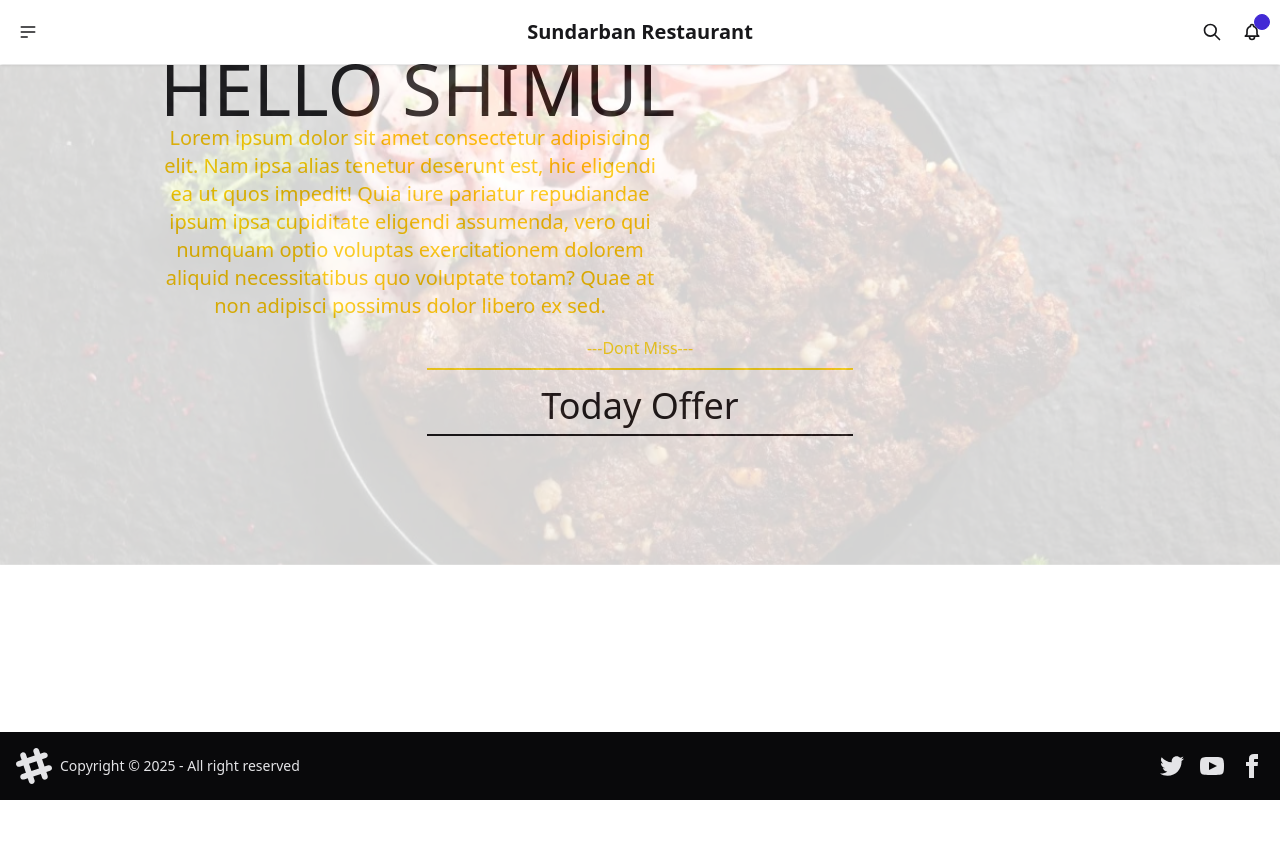
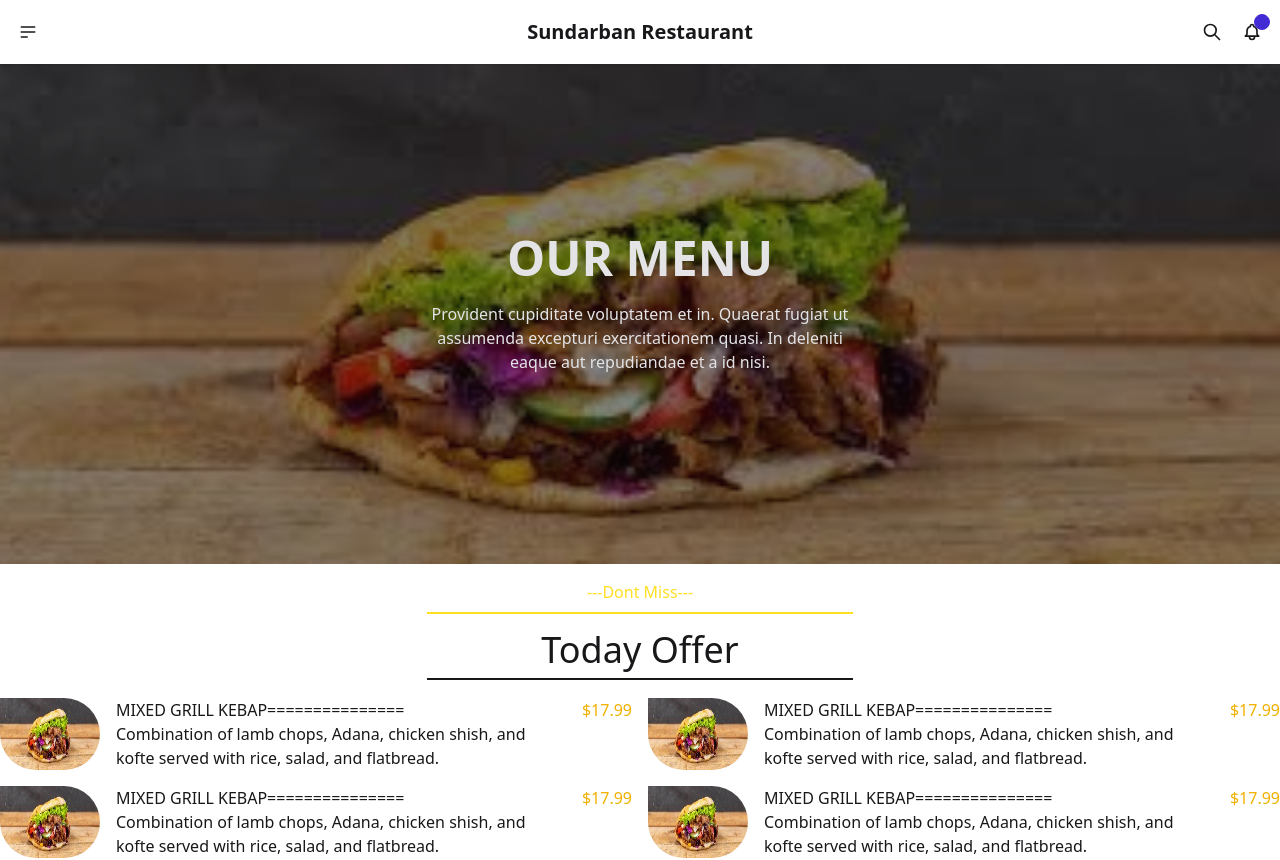
Before and after one commit to Shimul-Github/my-website, a React (Vite) app: page /menus in a window 1280 px wide. Shown: the top 860 px of the page. Before the commit the page ends 800 px from the top, so only its background shows below. Built offline with nearby package versions, Linux system fonts and the light colour scheme.

Commit message:
apply again menus and menucatagory with cover

```diff
--- a/src/Pages/Menus/MenuCatagory/MenuCatagory.jsx
+++ b/src/Pages/Menus/MenuCatagory/MenuCatagory.jsx
@@ -1,12 +1,29 @@
+import Cover from "../../../Shared/Cover/Cover";
+import MenuItem from "../../../Shared/MenuItem/MenuItem";
+import coverImg from '../../../assets/CoverImg/ADANAKEBAB-H1.jpg'
+// const slides = [
+//   coverImg,
+//   coverImg,
+//   coverImg,
+//   coverImg
 
-
-const MenuCatagory = () => {
-
-    return (
-        <div>
-
-        </div>
-    );
+// ]
+const MenuCatagory = ({ items, title, coverImg }) => {
+    console.log(items)
+  return (
+    <div>
+        {/* <Cover slides={slides} ></Cover> */}
+        { title && <Cover img={coverImg} title='Our Menu' ></Cover>}
+      <div className="grid md:grid-cols-2 gap-4 py-2.5 items-center">
+        {items.map((item) => (
+          <MenuItem key={item.id} item={item}></MenuItem>
+        ))}
+        <button className="border-2 p-4 bg-yellow-400 text-white rounded-2xl ml-96 ">
+          View Full Menus
+        </button>
+      </div>
+    </div>
+  );
 };
 
 export default MenuCatagory;
--- a/src/Pages/Menus/Menus.jsx
+++ b/src/Pages/Menus/Menus.jsx
@@ -1,13 +1,14 @@
 import {Helmet} from "react-helmet-async";
 import Cover from "../../Shared/Cover/Cover";
-// import coverImg from '../../assets/CoverImg/1.jpg'
+import coverImg from '../../assets/CoverImg/1.jpg'
 import useMenu from '../../hooks/useMenu.jsx'
 import SectionTitle from '../../Components/SectionTitle/SectionTitle.jsx'
+import MenuCatagory from "./MenuCatagory/MenuCatagory.jsx";
 const Menus = () => {
   const [menu]= useMenu()
   // console.log(menu)
   const todaysOffer = menu.filter(item=>item.category === 'offered')
-  const salads = menu.filter(item=>item.category === 'salads')
+  const salads = menu.filter(item=>item.category === 'salads') //salads ke select kore ctrl D marle duitai select hoye jabe.
   const pizza = menu.filter(item=>item.category === 'pizza')
   const soups = menu.filter(item=>item.category === 'soups')
   const desserts = menu.filter(item=>item.category === 'desserts')
@@ -17,11 +18,12 @@
       <Helmet>
         <title>Sundarban ||| Menus</title>
       </Helmet>
-      <Cover ></Cover>
+      <Cover img={coverImg} title='Our Menu' ></Cover>
       <SectionTitle
       subHeading='Dont Miss'
       heading='Today Offer'
       ></SectionTitle>
+      <MenuCatagory items={todaysOffer} ></MenuCatagory>
 
     </div>
   );
--- a/src/Shared/Cover/Cover.jsx
+++ b/src/Shared/Cover/Cover.jsx
@@ -6,71 +6,74 @@
 import coverImg3 from '../../assets/CoverImg/Turkish_tavuk_shish.jpg'
 import styles from './styles.module.css'
 
-const slides = [
-  coverImg,
-  coverImg1,
-  coverImg2,
-  coverImg3,
-]
+// const slides = [
+//   coverImg,
+//   coverImg1,
+//   coverImg2,
+//   coverImg3,
+// ]
 // console.log(slides)
-const Cover = () => {
-  const [index, set] = useState(0)
-  const transitions = useTransition(index, {
-    key: index,
-    from: { opacity: 0 },
-    enter: { opacity: 1 },
-    leave: { opacity: 0 },
-    config: { duration: 3000 },
-    onRest: (_a, _b, item) => {
-      if (index === item) {
-        set(state => (state + 1) % slides.length)
-      }
-    },
-    exitBeforeEnter: true,
-  })
+const Cover = (
+  // {slides}
+  {img,title}
+) => {
+  // const [index, set] = useState(0)
+  // const transitions = useTransition(index, {
+  //   key: index,
+  //   from: { opacity: 0 },
+  //   enter: { opacity: 1 },
+  //   leave: { opacity: 0 },
+  //   config: { duration: 3000 },
+  //   onRest: (_a, _b, item) => {
+  //     if (index === item) {
+  //       set(state => (state + 1) % slides)
+  //     }
+  //   },
+  //   exitBeforeEnter: true,
+  // })
 //   console.log(index)
   return (
 
-    //   <div
-    //     className="hero h-[500px]"
-    //     style={{
-    //       backgroundImage:
-    //         // "url(https://img.daisyui.com/images/stock/photo-1507358522600-9f71e620c44e.webp)",
-    //         `url("${img}")`,
-    //     }}
-    //   >
-    //     <div className="hero-overlay"></div>
-    //     <div className="hero-content text-neutral-content text-center">
-    //       <div className="max-w-md">
-    //         <h1 className="mb-5 text-5xl font-bold uppercase">{title}</h1>
-    //         <p className="mb-5">
-    //           Provident cupiditate voluptatem et in. Quaerat fugiat ut assumenda
-    //           excepturi exercitationem quasi. In deleniti eaque aut repudiandae
-    //           et a id nisi.
-    //         </p>
-    //       </div>
-    //     </div>
-    //   </div>
-    <>
-    <div className="flex ">
-      {transitions((style, i) => (
-        <animated.div
-          className={styles.bg}
-          style={{
-            ...style,
-            backgroundImage: `url('${slides[i]}')`,
-          }}
+      <div
+        className="hero h-[500px]"
+        style={{
+          backgroundImage:
+            // "url(https://img.daisyui.com/images/stock/photo-1507358522600-9f71e620c44e.webp)",
+            `url("${img}")`,
+        }}
+      >
+        <div className="hero-overlay"></div>
+        <div className="hero-content text-neutral-content text-center">
+          <div className="max-w-md">
+            <h1 className="mb-5 text-5xl font-bold uppercase">{title}</h1>
+            <p className="mb-5">
+              Provident cupiditate voluptatem et in. Quaerat fugiat ut assumenda
+              excepturi exercitationem quasi. In deleniti eaque aut repudiandae
+              et a id nisi.
+            </p>
+          </div>
+        </div>
+      </div>
+    // <>
+    // <div className="flex ">
+    //   {transitions((style, i) => (
+    //     <animated.div
+    //       className={styles.bg}
+    //       style={{
+    //         ...style,
+    //         backgroundImage: `${slides[i]}`,
+    //       }}
 
-        />
+    //     />
 
-      ))}
+    //   ))}
 
-    </div>
-    <div className='ml-[calc(100vh-50%)] mt-[calc(500px-40%)]'>
-        <p className='uppercase text-7xl'>Hello Shimul</p>
-        <p className='text-center w-[500px] text-xl text-yellow-400 '>Lorem ipsum dolor sit amet consectetur adipisicing elit. Nam ipsa alias tenetur deserunt est, hic eligendi ea ut quos impedit! Quia iure pariatur repudiandae ipsum ipsa cupiditate eligendi assumenda, vero qui numquam optio voluptas exercitationem dolorem aliquid necessitatibus quo voluptate totam? Quae at non adipisci possimus dolor libero ex sed.</p>
-    </div>
-    </>
+    // </div>
+    // <div className='ml-[calc(100vh-50%)] mt-[calc(500px-40%)]'>
+    //     <p className='uppercase text-7xl'>Hello Shimul</p>
+    //     <p className='text-center w-[500px] text-xl text-yellow-400 '>Lorem ipsum dolor sit amet consectetur adipisicing elit. Nam ipsa alias tenetur deserunt est, hic eligendi ea ut quos impedit! Quia iure pariatur repudiandae ipsum ipsa cupiditate eligendi assumenda, vero qui numquam optio voluptas exercitationem dolorem aliquid necessitatibus quo voluptate totam? Quae at non adipisci possimus dolor libero ex sed.</p>
+    // </div>
+    // </>
 
   );
 };
```
